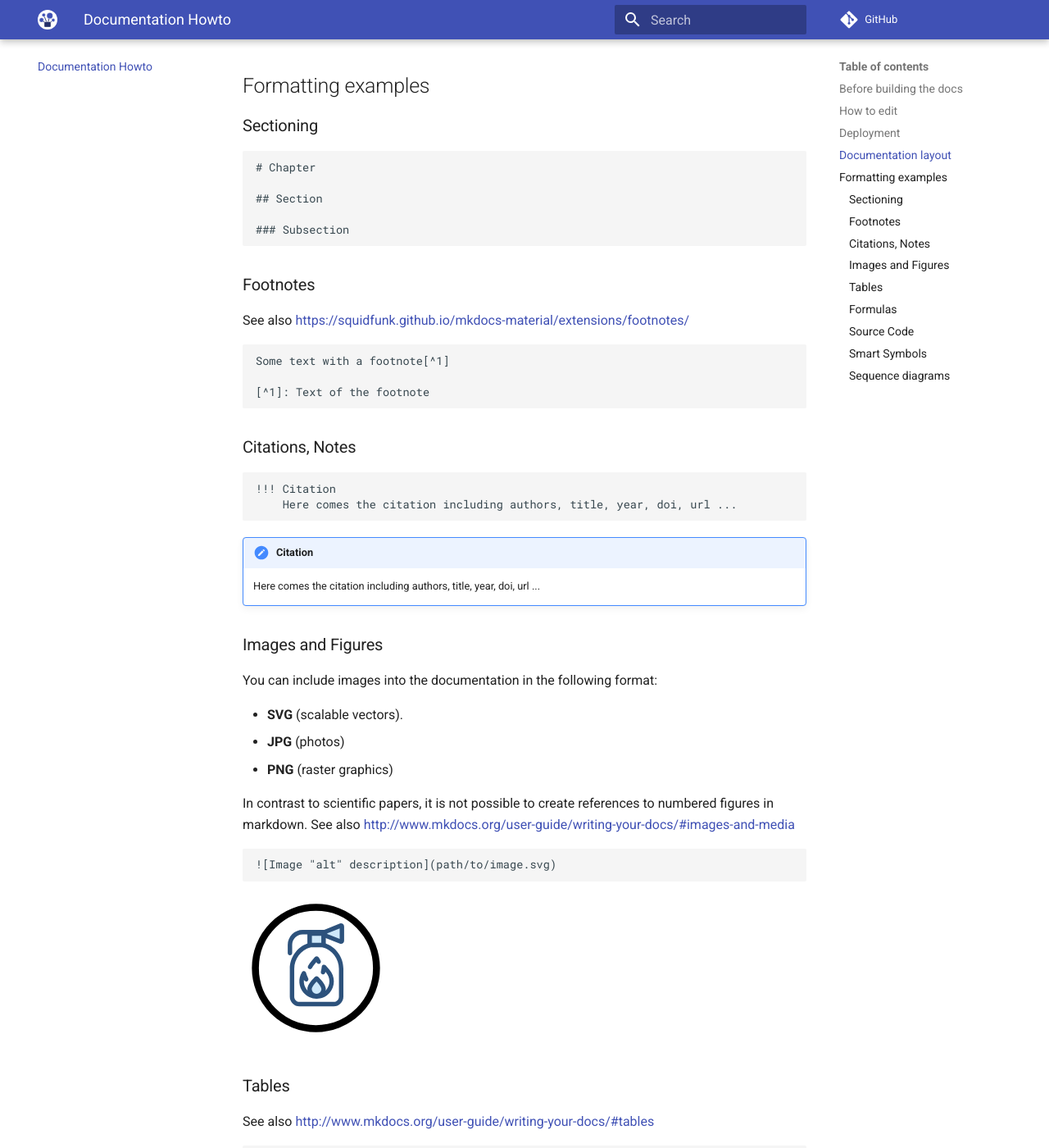
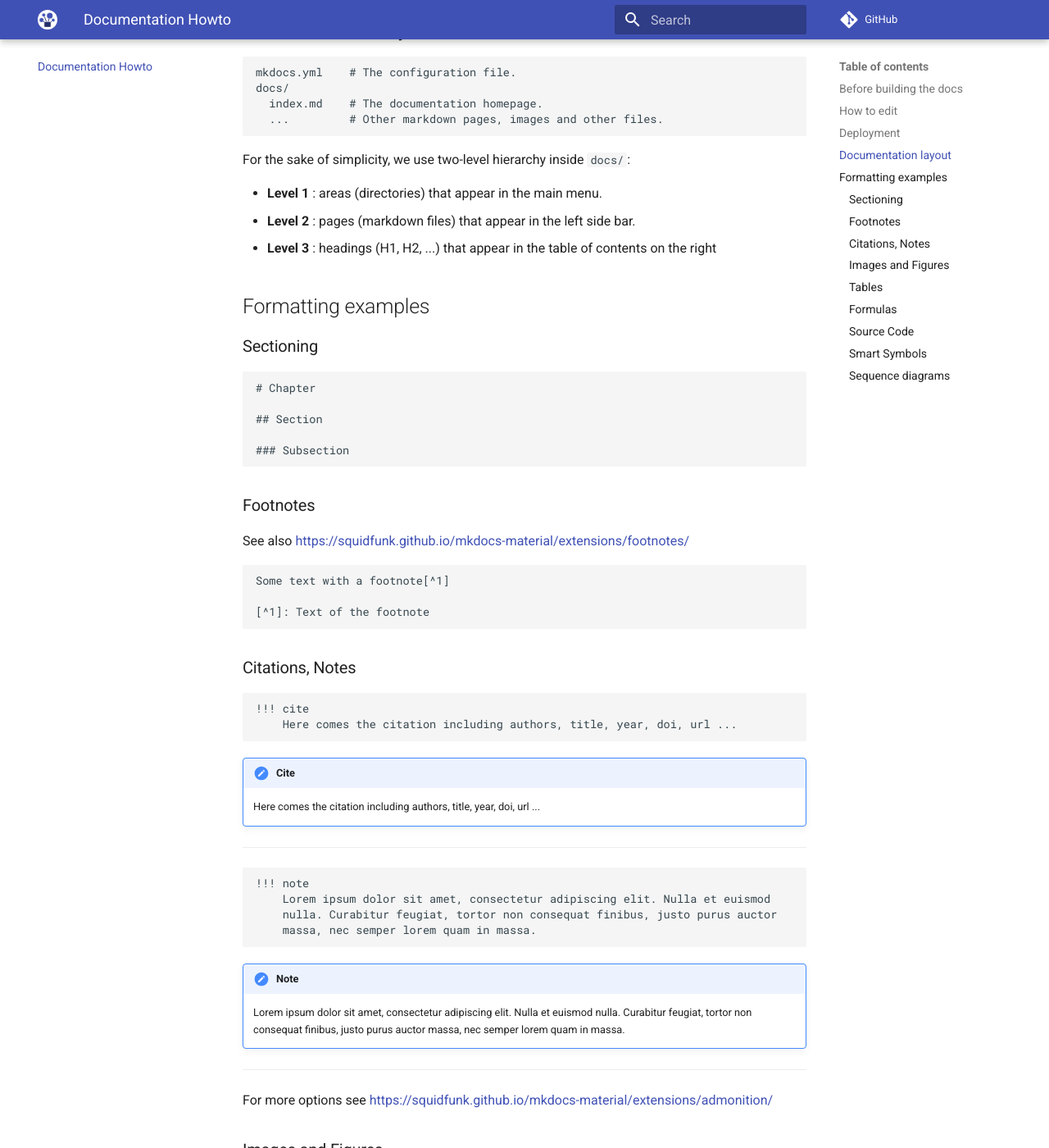
Before and after one commit to biggis-project/biggis-docs, an MkDocs documentation site: the page built from docs/Documentation Howto.md, in a window 1280 px wide and 1400 px high, scrolled down 1549 px. Shown: the whole window at 82% size. Built offline with MkDocs 1.6.1 and Material for MkDocs 9.7.7, drawn with Linux system fonts in a browser that asks for light colours; nearby versions of some CDN libraries; formulas are drawn with MathJax 3; a script that is not in the unit is left out; comment, search, counter and statistics services are not loaded; some of the changed text lies outside the part shown.

Commit message:
improve docs howto

```diff
--- a/docs/Documentation Howto.md
+++ b/docs/Documentation Howto.md
@@ -1,6 +1,13 @@
 # Documentation Howto
 
 We use **[mkdocs]** for documenting the project.
+The goal is to make the documentation process as simple as possible,
+to allow versioning and to use pull requests for text reviews.
+
+The amount of formatting elements is deliberately small.
+Apart from wiki, we try to keep each page self contained and to minimize
+interlinking between pages because it only complicates reading of the docs.
+
 
 The documentation is written as a set of Markdown files within the `docs/` directory and after deployment
 available as a static website: [Docs Website].
@@ -63,6 +70,12 @@
       index.md    # The documentation homepage.
       ...         # Other markdown pages, images and other files.
 
+For the sake of simplicity, we use two-level hierarchy inside `docs/`:
+
+  - **Level 1** : areas (directories) that appear in the main menu.
+  - **Level 2** : pages (markdown files) that appear in the left side bar.
+  - **Level 3** : headings (H1, H2, ...) that appear in the table of contents on the right
+
 ## Formatting examples
 
 ### Sectioning
@@ -83,11 +96,26 @@
 
 ### Citations, Notes
 
-    !!! Citation
+    !!! cite
         Here comes the citation including authors, title, year, doi, url ...
 
-!!! Citation
+!!! cite
     Here comes the citation including authors, title, year, doi, url ...
+
+---
+
+    !!! note
+        Lorem ipsum dolor sit amet, consectetur adipiscing elit. Nulla et euismod
+        nulla. Curabitur feugiat, tortor non consequat finibus, justo purus auctor
+        massa, nec semper lorem quam in massa.
+
+!!! note
+    Lorem ipsum dolor sit amet, consectetur adipiscing elit. Nulla et euismod
+    nulla. Curabitur feugiat, tortor non consequat finibus, justo purus auctor
+    massa, nec semper lorem quam in massa.
+
+---
+For more options see https://squidfunk.github.io/mkdocs-material/extensions/admonition/
 
 ### Images and Figures
 
```
Also changed, not shown: docs/demos/Heatstress Routing.md (+1 -1 lines).
